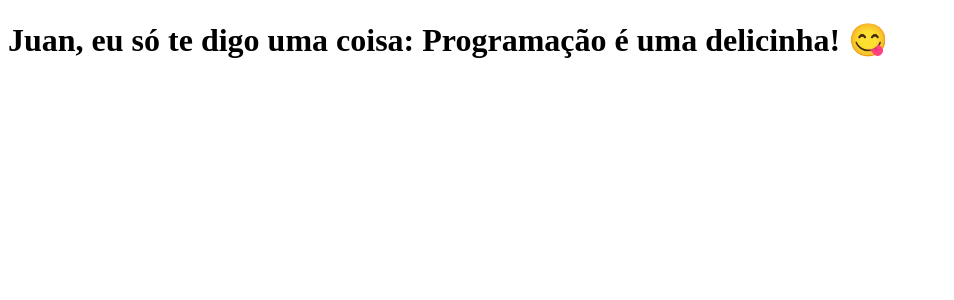
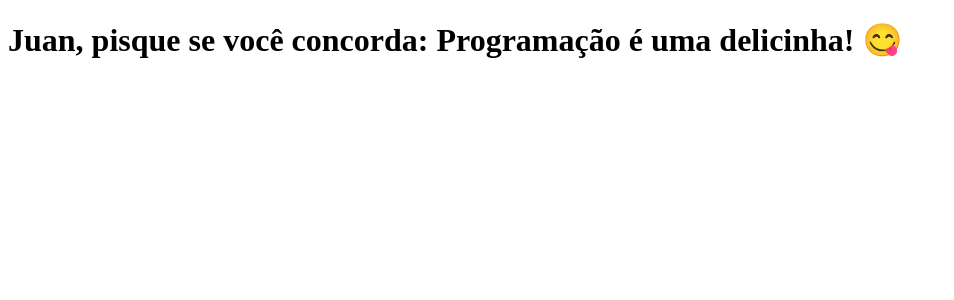
Before and after one commit to Poveii/clone-tabnews, a Next.js app: page / in a window 1280 px wide. Shown: the top 300 px of the page, without its empty margins (0-954 px from the left). Built offline with nearby package versions, Linux system fonts and the light colour scheme.

Commit message:
Change Home phrase again
- Change to something more easy to "catch" a reaction

```diff
--- a/pages/index.js
+++ b/pages/index.js
@@ -1,5 +1,5 @@
 function Home() {
-  return <h1>Juan, eu só te digo uma coisa: Programação é uma delicinha! 😋️</h1>;
+  return <h1>Juan, pisque se você concorda: Programação é uma delicinha! 😋️</h1>;
 }
 
 export default Home;
```
